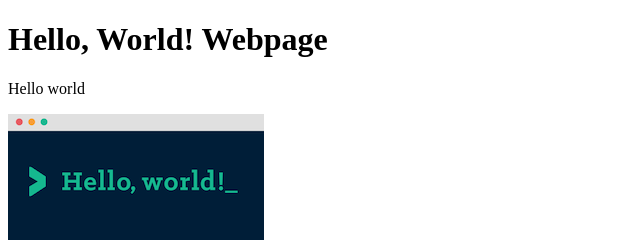
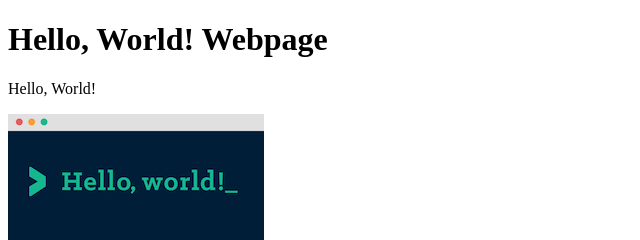
Before and after one commit to AvaVenturino/ICS20-Unit-1-02, a plain HTML site: page index.html in a window 1280 px wide. Shown: the top 240 px of the page, 0-640 px from the left. Drawn offline with Linux system fonts and the light colour scheme; files whose address does not match are found by name.

Commit message:
Changed Hello, World!

```diff
--- a/index.html
+++ b/index.html
@@ -7,7 +7,7 @@
   </head>
   <body>
     <h1>Hello, World! Webpage</h1>
-    <p>Hello world</p>
+    <p>Hello, World!</p>
     <img src="./image/hello_world.png" alt="Hello, World!">
   </body>
 </html>
```
